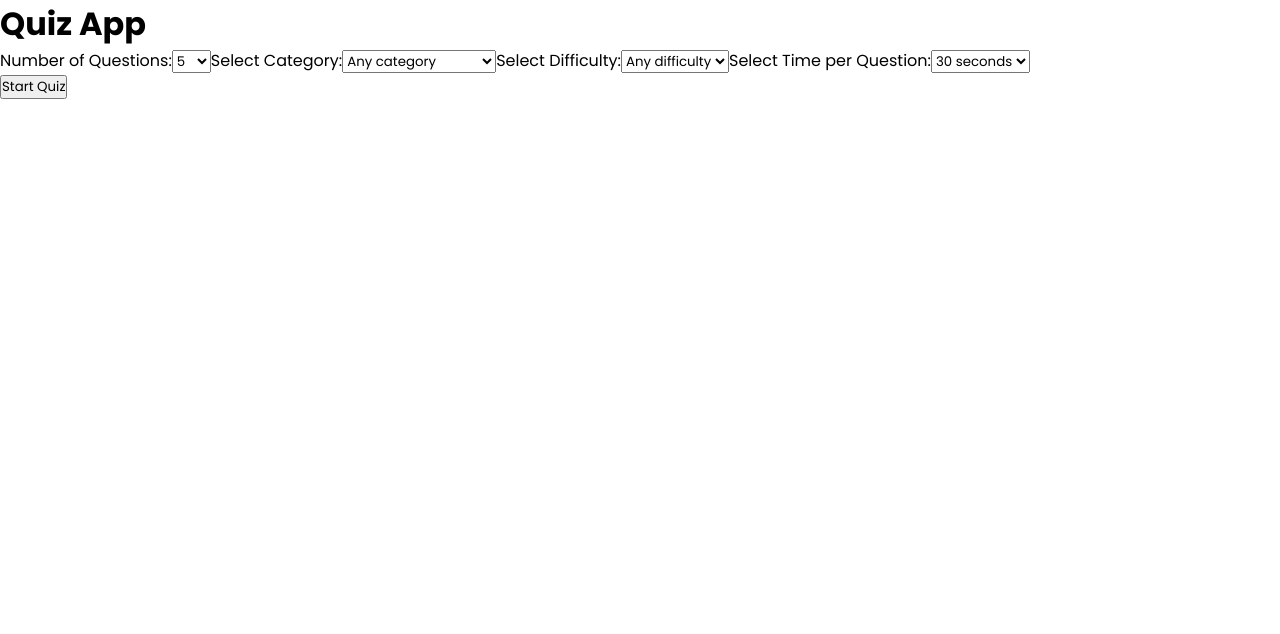
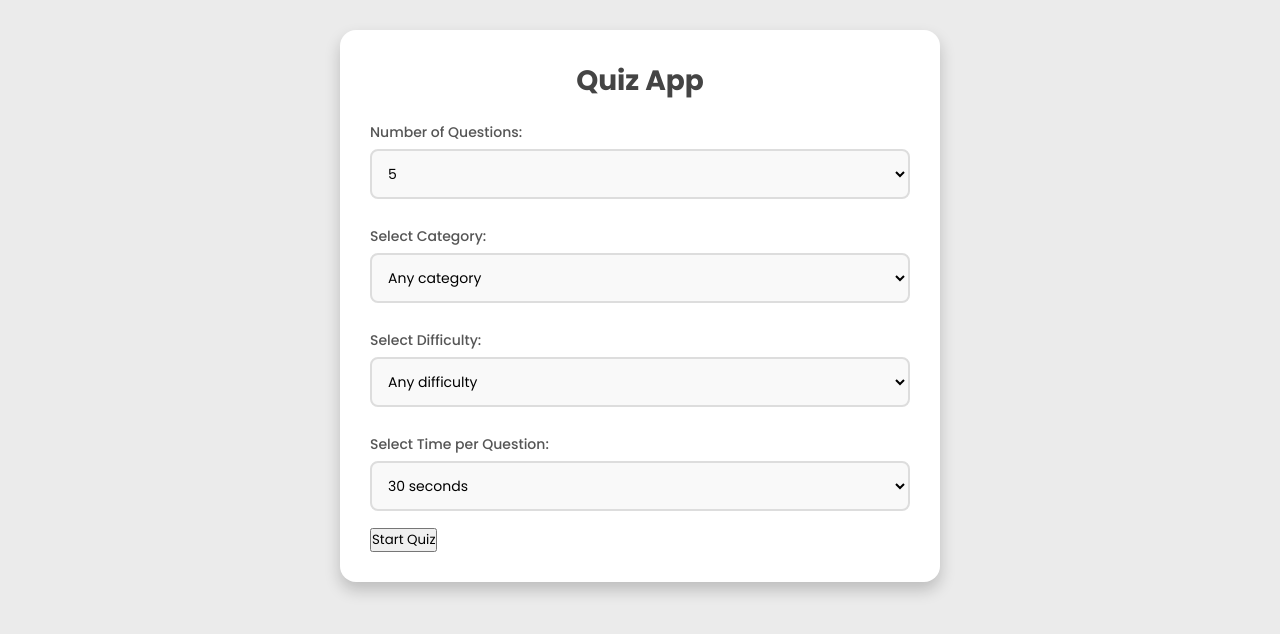
Before and after one commit to Xanatus017/my-app, a React (Create React App) app: page / in a window 1280 px wide. Shown: the top 634 px of the page. Built offline with nearby package versions, Linux system fonts and the light colour scheme.

Commit message:
Add body, container, heading and settings style

```diff
--- a/src/index.css
+++ b/src/index.css
@@ -6,3 +6,49 @@
   box-sizing: border-box;
   font-family: "Poppins", sans-serif;
 }
+
+
+body {
+  font-family: "Roboto", sans-serif;
+  margin: 0;
+  padding: 0;
+  background: linear-gradient(to right, #ebebeb, #ebebeb);
+  color: #333;
+}
+
+.container {
+  max-width: 600px;
+  margin: 30px auto;
+  padding: 30px;
+  background-color: #fff;
+  border-radius: 16px;
+  box-shadow: 0 8px 16px rgba(0, 0, 0, 0.2);
+  text-align: left;
+}
+
+.heading {
+  font-size: 28px;
+  font-weight: bold;
+  margin-bottom: 20px;
+  color: #444;
+  text-align: center;
+}
+
+
+.settings label {
+  display: block;
+  margin: 12px 0 6px;
+  font-size: 14px;
+  font-weight: 500;
+  color: #555;
+}
+
+.settings select {
+  width: 100%;
+  padding: 12px;
+  margin-bottom: 15px;
+  border: 2px solid #ddd;
+  border-radius: 8px;
+  font-size: 14px;
+  background-color: #f9f9f9;
+}
```
